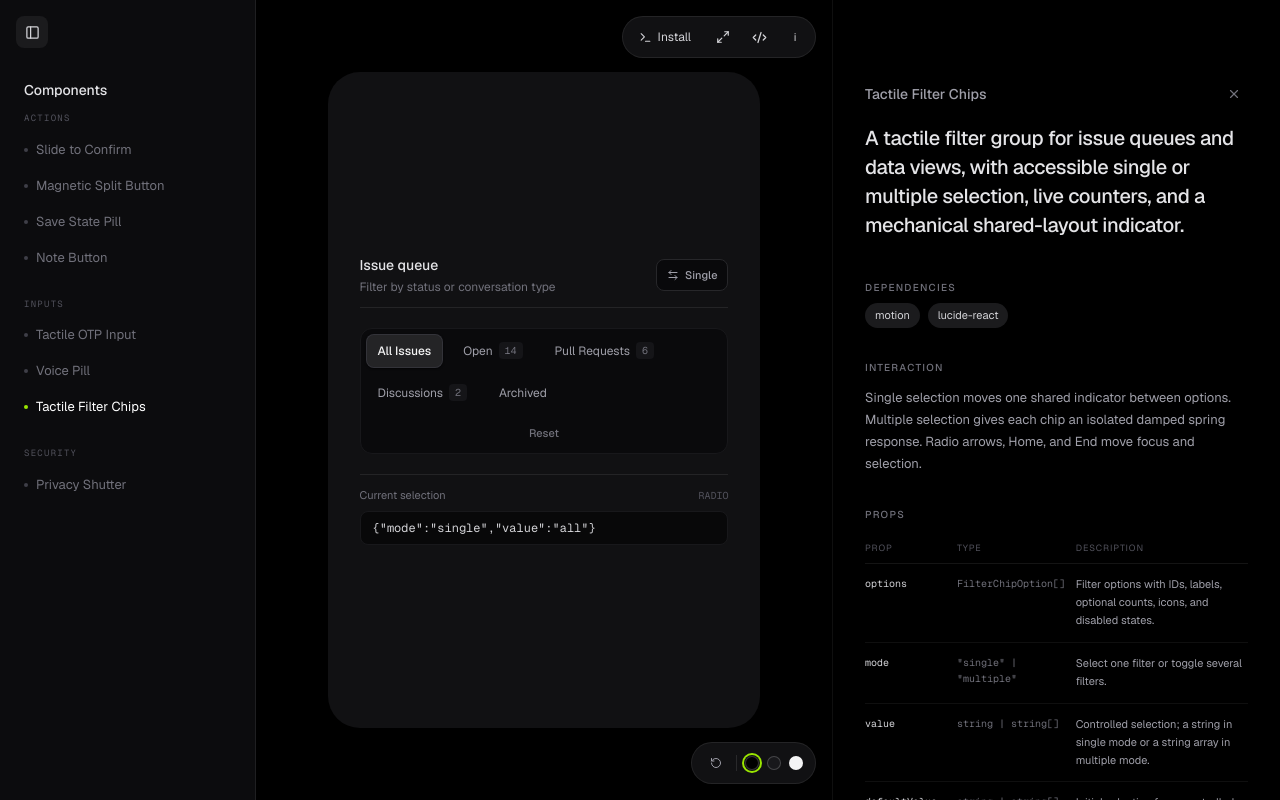
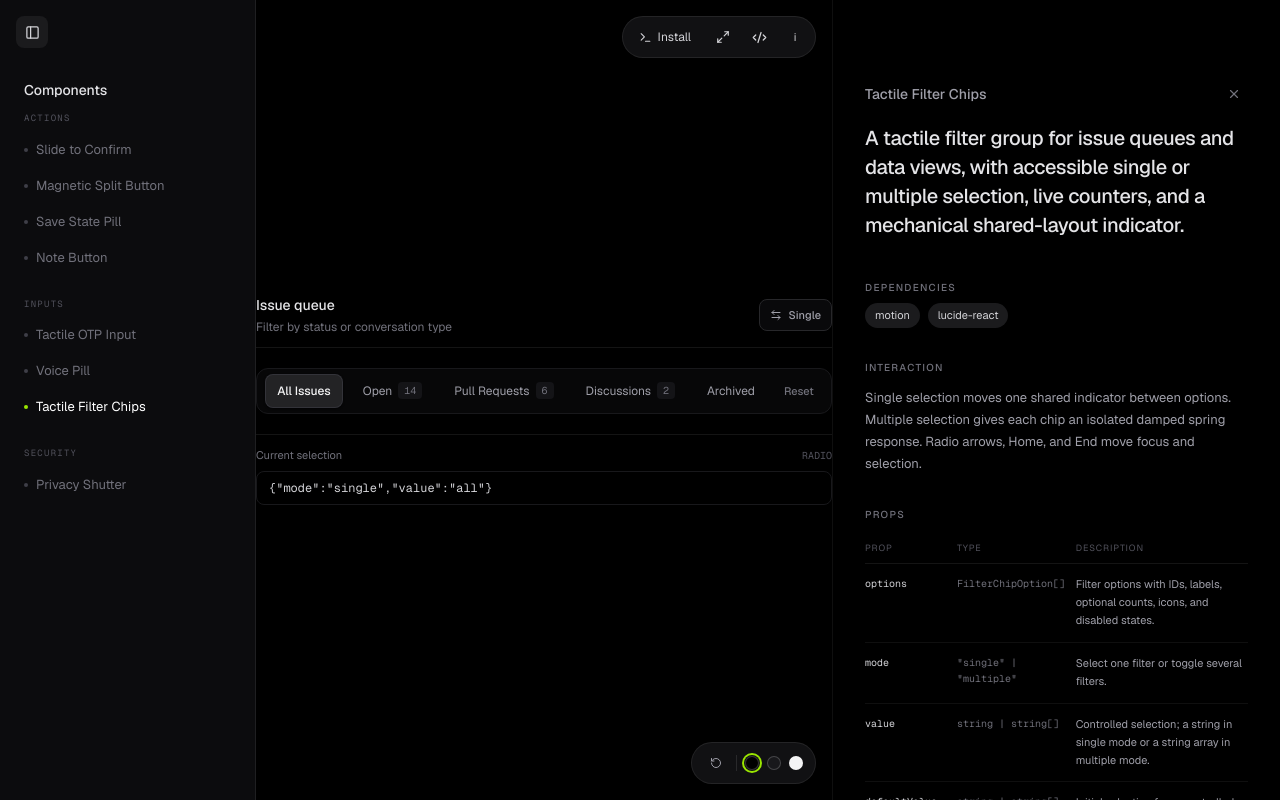
Before and after one commit to Killersumit/peel-ui, a Next.js app: page /components/filter-chips in a window 1280 px wide. Built offline with nearby package versions, Linux system fonts and the light colour scheme.

Commit message:
feat: make workstation stage full bleed

```diff
--- a/src/components/detail/stage.tsx
+++ b/src/components/detail/stage.tsx
@@ -11,8 +11,10 @@ import {
   Terminal,
   X,
 } from "lucide-react";
+import { motion, useReducedMotion } from "motion/react";
 import { ComponentRecord } from "@/config/components-data";
 import { cn } from "@/lib/utils";
+import { microTransition } from "@/lib/motion";
 
 export type SurfaceTheme = "obsidian" | "dark" | "ceramic";
 type PackageManager = keyof ComponentRecord["install"];
@@ -87,15 +89,16 @@ export function Stage({
     }
   };
 
+  const shouldReduceMotion = useReducedMotion();
+  const surfaceColor = surfaces.find((surface) => surface.id === surfaceTheme)?.color
+    ?? surfaces[0].color;
+
   return (
-    <section
+    <motion.section
       aria-label={`${componentRecord.name} interactive preview`}
-      className={cn(
-        "sticky top-0 z-20 flex h-[42vh] min-h-64 w-full shrink-0 flex-col transition-colors duration-200 md:static md:h-full md:min-h-0 md:min-w-0 md:flex-1",
-        surfaceTheme === "obsidian" && "bg-black",
-        surfaceTheme === "dark" && "bg-zinc-900",
-        surfaceTheme === "ceramic" && "bg-zinc-100"
-      )}
+      animate={{ backgroundColor: surfaceColor }}
+      transition={shouldReduceMotion ? { duration: 0 } : microTransition}
+      className="sticky top-0 z-20 flex h-[42vh] min-h-64 w-full shrink-0 flex-col md:static md:h-full md:min-h-0 md:min-w-0 md:flex-1"
     >
       <div className="relative flex min-h-0 flex-1 items-center justify-center overflow-hidden">
         <div className="absolute right-4 top-4 z-30 flex items-center gap-1 rounded-full border border-white/[0.08] bg-[#111113] p-1">
@@ -211,20 +214,10 @@ export function Stage({
         </div>
 
         <div
-          className={cn(
-            "flex h-auto max-h-[82%] w-[min(24rem,calc(100%-2rem))] items-center justify-center rounded-2xl p-4 transition-colors duration-200 md:h-[82%] md:w-auto md:aspect-[0.66] md:max-h-[44rem] md:rounded-[2rem] md:p-8",
-            surfaceTheme === "obsidian" && "bg-[#111113]",
-            surfaceTheme === "dark" && "bg-zinc-900",
-            surfaceTheme === "ceramic" && "bg-zinc-100",
-            "max-md:bg-transparent"
-          )}
+          key={`${componentRecord.slug}-${demoKey}`}
+          className="relative z-10 flex min-h-0 w-full flex-1 items-center justify-center"
         >
-          <div
-            key={`${componentRecord.slug}-${demoKey}`}
-            className="flex w-full items-center justify-center"
-          >
-            <Demo />
-          </div>
+          <Demo />
         </div>
 
         <div className="absolute bottom-4 right-4 z-20 flex items-center gap-2 rounded-full border border-white/[0.08] bg-[#111113] px-3 py-2">
@@ -258,6 +251,6 @@ export function Stage({
           </div>
         </div>
       </div>
-    </section>
+    </motion.section>
   );
 }
```
